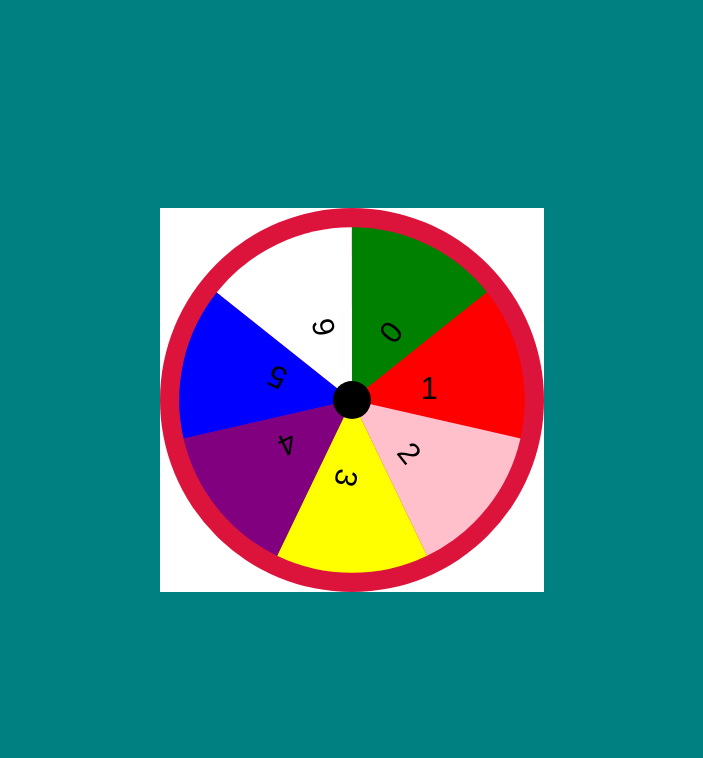
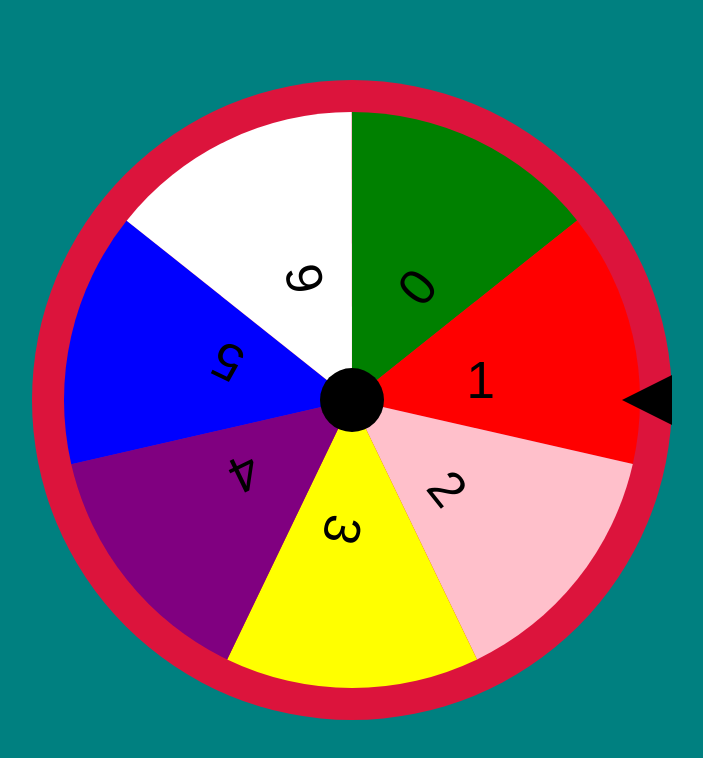
Before and after one commit to ellismckenzielee/selection-spinner, a website: page src/index.html in a window 1280 px wide. Shown: the whole page, without its empty margins (288-991 px from the left). Drawn offline with Linux system fonts and the light colour scheme.

Commit message:
add picker element

```diff
--- a/src/index.html
+++ b/src/index.html
@@ -14,6 +14,9 @@
           <div id="spinner">
             <div id="spinner-center">
             </div>
+
+          </div>
+          <div id="picker">
           </div>
       </div>
     </main>
--- a/src/stylesheet.css
+++ b/src/stylesheet.css
@@ -3,6 +3,7 @@ body {
   box-sizing: border-box;
   height: 100vh;
   margin: 0;
+  overflow: hidden;
 }
 
 main {
@@ -14,10 +15,9 @@ main {
 }
 
 .spinner-container {
-  width: 30%;
+  width: 50%;
   position: relative;
-  background-color: white;
-  padding-bottom: 30%;
+  padding-bottom: 50%;
 }
 
 
@@ -54,3 +54,16 @@ main {
   font-size: 8px;
   fill: black;
 }
+
+#picker {
+  width: 0;
+  height: 0;
+  border-top: 25px solid transparent;
+	border-right: 50px solid #000000;
+	border-bottom: 25px solid transparent;
+  z-index: 2;
+  position:absolute;
+  right: 0;
+  top: 50%;
+  transform: translate(0, -50%);
+}
```
